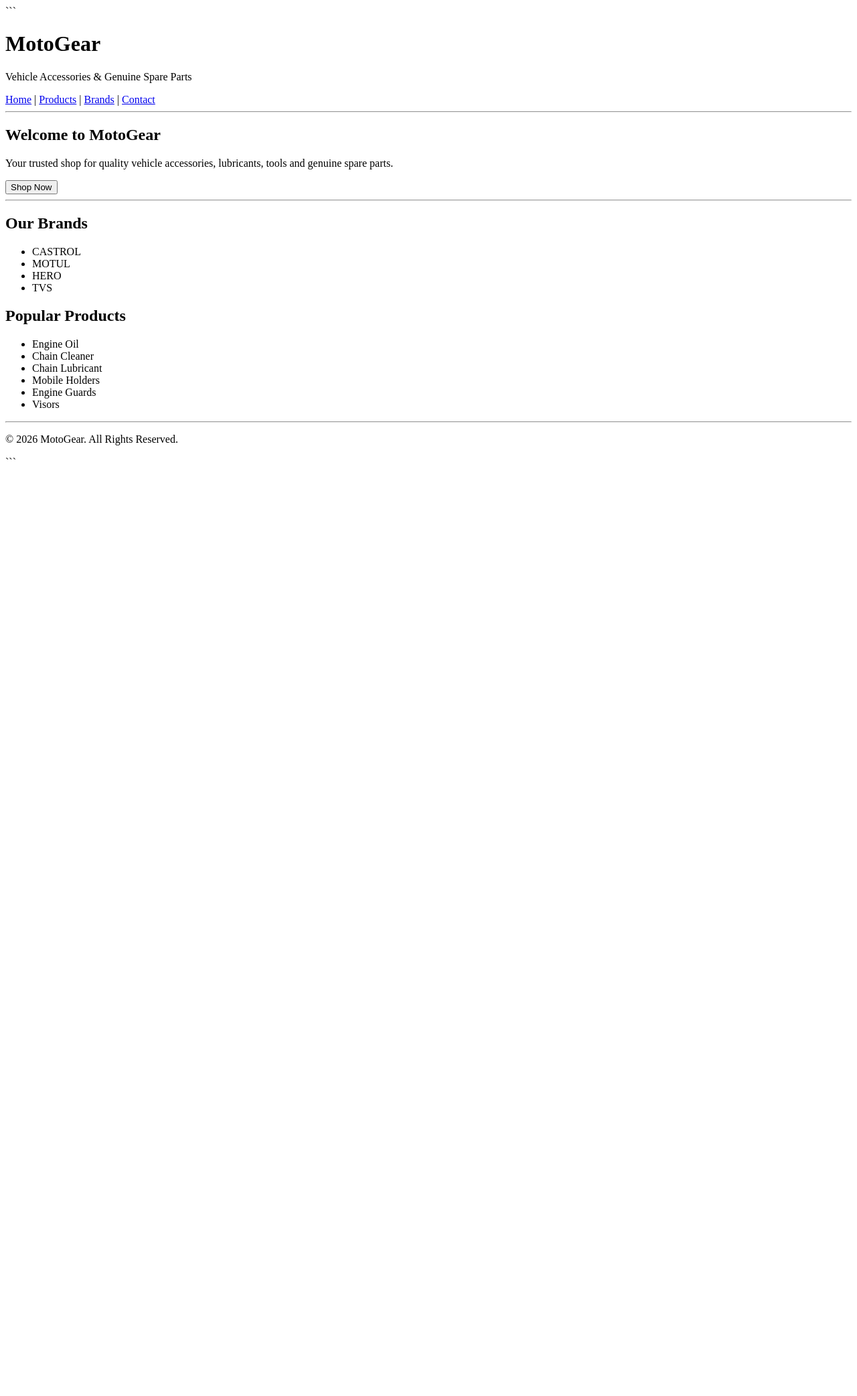
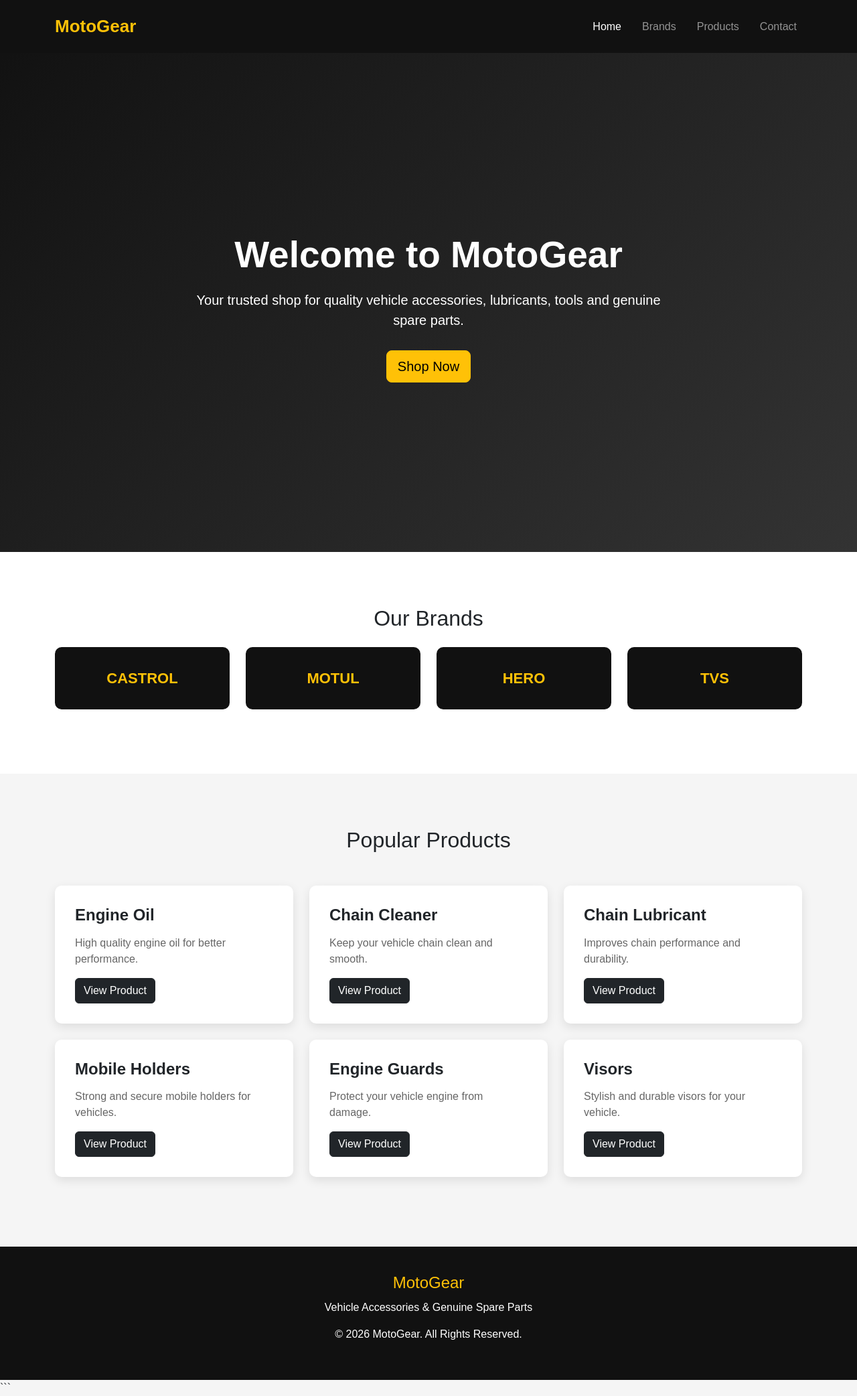
Before and after one commit to TS-Mohanraj/ecommerce-website, a Python web app: template templates/home.html in a window 1280 px wide. Shown: the whole page at 67% size. Before the commit the page ends 686 px from the top, so only its background shows below. Run offline with Jinja, Linux system fonts and the light colour scheme; the template is opened without the code that fills it, so the values that code supplies are empty.

Commit message:
update home and css

````diff
--- /dev/null
+++ b/static/css/style.css
@@ -0,0 +1,135 @@
+/* General */
+
+* {
+  margin: 0;
+  padding: 0;
+  box-sizing: border-box;
+  }
+
+html {
+scroll-behavior: smooth;
+}
+
+body {
+font-family: Arial, sans-serif;
+background-color: #f5f5f5;
+}
+
+/* Navbar */
+
+.navbar {
+background-color: #111;
+padding: 15px 0;
+}
+
+.navbar-brand {
+font-size: 26px;
+font-weight: bold;
+color: #ffc107 !important;
+}
+
+.nav-link {
+margin-left: 15px;
+font-size: 16px;
+}
+
+/* Hero Section */
+
+.hero {
+min-height: 100vh;
+display: flex;
+align-items: center;
+background: linear-gradient(135deg, #111, #333);
+color: white;
+padding-top: 70px;
+}
+
+.hero h1 {
+font-size: 55px;
+font-weight: bold;
+margin-bottom: 20px;
+}
+
+.hero p {
+font-size: 20px;
+max-width: 700px;
+margin: auto;
+margin-bottom: 30px;
+}
+
+/* Brands Section */
+
+.brands-section {
+padding: 80px 0;
+background-color: white;
+}
+
+.brand-card {
+padding: 30px;
+background-color: #111;
+color: #ffc107;
+font-size: 22px;
+font-weight: bold;
+border-radius: 10px;
+transition: 0.3s;
+}
+
+.brand-card:hover {
+transform: translateY(-8px);
+}
+
+/* Products Section */
+
+.products-section {
+padding: 80px 0;
+}
+
+.product-card {
+background-color: white;
+padding: 30px;
+border-radius: 10px;
+height: 100%;
+box-shadow: 0 5px 15px rgba(0,0,0,0.1);
+transition: 0.3s;
+}
+
+.product-card:hover {
+transform: translateY(-8px);
+}
+
+.product-card h4 {
+margin-bottom: 15px;
+font-weight: bold;
+}
+
+.product-card p {
+color: #666;
+}
+
+/* Footer */
+
+footer {
+background-color: #111;
+color: white;
+padding: 40px 0;
+}
+
+footer h4 {
+color: #ffc107;
+margin-bottom: 10px;
+}
+
+/* Mobile Responsive */
+
+@media (max-width: 768px) {
+
+.hero h1 {
+    font-size: 38px;
+}
+
+.hero p {
+    font-size: 17px;
+}
+
+
+}
--- a/templates/home.html
+++ b/templates/home.html
@@ -1,73 +1,241 @@
 <!DOCTYPE html>
 
 <html lang="en">
+
 <head>
     <meta charset="UTF-8">
     <meta name="viewport" content="width=device-width, initial-scale=1.0">
+
+```
 <title>MotoGear | Vehicle Parts & Accessories</title>
+
+<!-- Bootstrap CSS -->
+<link href="https://cdn.jsdelivr.net/npm/bootstrap@5.3.8/dist/css/bootstrap.min.css" rel="stylesheet">
+
+<!-- Custom CSS -->
+<link rel="stylesheet" href="../static/css/style.css">
+```
+
 </head>
 
 <body>
 
 ```
+<!-- Navbar -->
 <header>
-    <h1>MotoGear</h1>
-    <p>Vehicle Accessories & Genuine Spare Parts</p>
+    <nav class="navbar navbar-expand-lg navbar-dark fixed-top">
+        <div class="container">
 
-    <nav>
-        <a href="#">Home</a> |
-        <a href="#">Products</a> |
-        <a href="#">Brands</a> |
-        <a href="#">Contact</a>
+            <a class="navbar-brand" href="#">
+                MotoGear
+            </a>
+
+            <button class="navbar-toggler" type="button"
+                data-bs-toggle="collapse"
+                data-bs-target="#navbarNav">
+
+                <span class="navbar-toggler-icon"></span>
+            </button>
+
+            <div class="collapse navbar-collapse" id="navbarNav">
+
+                <ul class="navbar-nav ms-auto">
+
+                    <li class="nav-item">
+                        <a class="nav-link active" href="#">Home</a>
+                    </li>
+
+                    <li class="nav-item">
+                        <a class="nav-link" href="#brands">Brands</a>
+                    </li>
+
+                    <li class="nav-item">
+                        <a class="nav-link" href="#products">Products</a>
+                    </li>
+
+                    <li class="nav-item">
+                        <a class="nav-link" href="#">Contact</a>
+                    </li>
+
+                </ul>
+
+            </div>
+
+        </div>
     </nav>
 </header>
 
-<hr>
 
+<!-- Hero Section -->
 <main>
-    <section>
-        <h2>Welcome to MotoGear</h2>
+
+    <section class="hero">
+
+        <div class="container text-center">
+
+            <h1>Welcome to MotoGear</h1>
+
             <p>
                 Your trusted shop for quality vehicle accessories,
                 lubricants, tools and genuine spare parts.
             </p>
 
-        <button>Shop Now</button>
+            <a href="#products" class="btn btn-warning btn-lg">
+                Shop Now
+            </a>
+
+        </div>
+
     </section>
 
-    <hr>
 
-    <section>
-        <h2>Our Brands</h2>
+    <!-- Brands Section -->
+    <section id="brands" class="brands-section">
 
-        <ul>
-            <li>CASTROL</li>
-            <li>MOTUL</li>
-            <li>HERO</li>
-            <li>TVS</li>
-        </ul>
+        <div class="container">
+
+            <h2 class="text-center mb-4">Our Brands</h2>
+
+            <div class="row text-center">
+
+                <div class="col-md-3 col-6 mb-3">
+                    <div class="brand-card">
+                        CASTROL
+                    </div>
+                </div>
+
+                <div class="col-md-3 col-6 mb-3">
+                    <div class="brand-card">
+                        MOTUL
+                    </div>
+                </div>
+
+                <div class="col-md-3 col-6 mb-3">
+                    <div class="brand-card">
+                        HERO
+                    </div>
+                </div>
+
+                <div class="col-md-3 col-6 mb-3">
+                    <div class="brand-card">
+                        TVS
+                    </div>
+                </div>
+
+            </div>
+
+        </div>
+
     </section>
 
-    <section>
-        <h2>Popular Products</h2>
 
-        <ul>
-            <li>Engine Oil</li>
-            <li>Chain Cleaner</li>
-            <li>Chain Lubricant</li>
-            <li>Mobile Holders</li>
-            <li>Engine Guards</li>
-            <li>Visors</li>
-        </ul>
+    <!-- Products Section -->
+    <section id="products" class="products-section">
+
+        <div class="container">
+
+            <h2 class="text-center mb-5">Popular Products</h2>
+
+            <div class="row">
+
+                <div class="col-md-4 mb-4">
+                    <div class="product-card">
+                        <h4>Engine Oil</h4>
+                        <p>High quality engine oil for better performance.</p>
+                        <button class="btn btn-dark">
+                            View Product
+                        </button>
+                    </div>
+                </div>
+
+
+                <div class="col-md-4 mb-4">
+                    <div class="product-card">
+                        <h4>Chain Cleaner</h4>
+                        <p>Keep your vehicle chain clean and smooth.</p>
+                        <button class="btn btn-dark">
+                            View Product
+                        </button>
+                    </div>
+                </div>
+
+
+                <div class="col-md-4 mb-4">
+                    <div class="product-card">
+                        <h4>Chain Lubricant</h4>
+                        <p>Improves chain performance and durability.</p>
+                        <button class="btn btn-dark">
+                            View Product
+                        </button>
+                    </div>
+                </div>
+
+
+                <div class="col-md-4 mb-4">
+                    <div class="product-card">
+                        <h4>Mobile Holders</h4>
+                        <p>Strong and secure mobile holders for vehicles.</p>
+                        <button class="btn btn-dark">
+                            View Product
+                        </button>
+                    </div>
+                </div>
+
+
+                <div class="col-md-4 mb-4">
+                    <div class="product-card">
+                        <h4>Engine Guards</h4>
+                        <p>Protect your vehicle engine from damage.</p>
+                        <button class="btn btn-dark">
+                            View Product
+                        </button>
+                    </div>
+                </div>
+
+
+                <div class="col-md-4 mb-4">
+                    <div class="product-card">
+                        <h4>Visors</h4>
+                        <p>Stylish and durable visors for your vehicle.</p>
+                        <button class="btn btn-dark">
+                            View Product
+                        </button>
+                    </div>
+                </div>
+
+            </div>
+
+        </div>
+
     </section>
+
 </main>
 
-<hr>
 
+<!-- Footer -->
 <footer>
-    <p>© 2026 MotoGear. All Rights Reserved.</p>
+
+    <div class="container text-center">
+
+        <h4>MotoGear</h4>
+
+        <p>
+            Vehicle Accessories & Genuine Spare Parts
+        </p>
+
+        <p>
+            © 2026 MotoGear. All Rights Reserved.
+        </p>
+
+    </div>
+
 </footer>
+
+
+<!-- Bootstrap JavaScript -->
+<script src="https://cdn.jsdelivr.net/npm/bootstrap@5.3.8/dist/js/bootstrap.bundle.min.js"></script>
 ```
 
 </body>
+
 </html>
````
Lines whose indentation alone changed are shown as unchanged.
